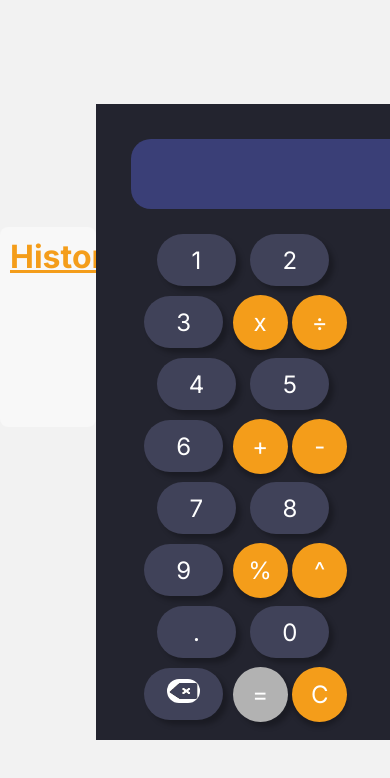
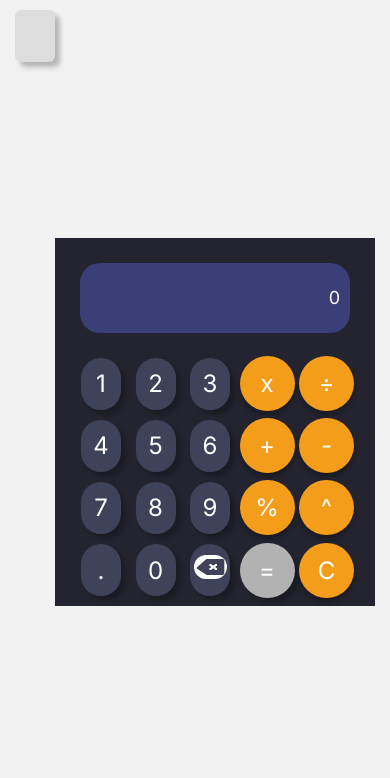
Before and after one commit to bewithreuben/CALCULATOR-ASSIGNMENT, a plain HTML site: page index.html in a window 390 px wide. Drawn offline with nearby package versions, Linux system fonts and the light colour scheme.

Commit message:
Responsiveness

```diff
--- a/index.html
+++ b/index.html
@@ -10,6 +10,8 @@
 <body>
 
   <div class="container">
+    <button id="history-toggle" class="history-toggle"></button>
+
     <div id="history" class="history-container">
       <h1><u>History</u></h1>
       <ul id="history-list"></ul>
--- a/script.js
+++ b/script.js
@@ -87,3 +87,9 @@ function addToHistory(expression, result) {
     item.textContent = `${expression} = ${result}`;
     historyList.prepend(item);
 }
+const toggleBtn = document.getElementById('history-toggle');
+const historyContainer = document.getElementById('history');
+
+toggleBtn.addEventListener('click', () => {
+  historyContainer.classList.toggle('show');
+});
--- a/style.css
+++ b/style.css
@@ -28,6 +28,7 @@
 }
 
 #display {
+    margin: auto;
     width: 350px;
     height: 70px;
     margin: 20px;
@@ -114,7 +115,22 @@ h1 {
     color: #000000;
     font-weight: 600;
     font-size: 18px;
+    cursor: pointer;
+    transition: background 0.2s;
 
+}
+
+/* Hide toggle button on large screens */
+.history-toggle {
+    display: none;
+    margin: 10px 0;
+    padding: 8px 12px;
+    font-size: 16px;
+    background-color: #ddd;
+    border: none;
+    border-radius: 6px;
+    cursor: pointer;
+    transition: 0.3s;
 }
 
 
@@ -141,16 +157,49 @@ h1 {
 }
 
 button:hover {
-  background-color: #9496ac;
-  transform: translateY(-2px);
-  box-shadow: 0 4px 8px rgba(0, 0, 0, 0.2);
+    background-color: #9496ac;
+    transform: translateY(-2px);
+    box-shadow: 0 4px 8px rgba(0, 0, 0, 0.2);
 }
 
 button:active {
-  transform: scale(0.99);
-  box-shadow: 0 2px 4px rgba(0, 0, 0, 0.1);
+    transform: scale(0.99);
+    box-shadow: 0 2px 4px rgba(0, 0, 0, 0.1);
 }
 
 #equalto:hover {
     background-color: #404259;
 }
+
+.history-toggle:hover {
+    background-color: #f49d1a;
+
+}
+
+
+@media (max-width: 600px) {
+  #display {
+    font-size: 18px;
+    width: 15em;
+  }
+  button{
+    width: 40px;
+  }
+
+  .calculator {
+    padding: 5px;
+  }
+  .history-toggle {
+    display: block;
+    margin-bottom: auto;
+  }
+
+  .history-container {
+    display: none;
+    max-height: 200px;
+    overflow-y: auto;
+  }
+  .history-container.show {
+    display: block;
+  }
+}
```
